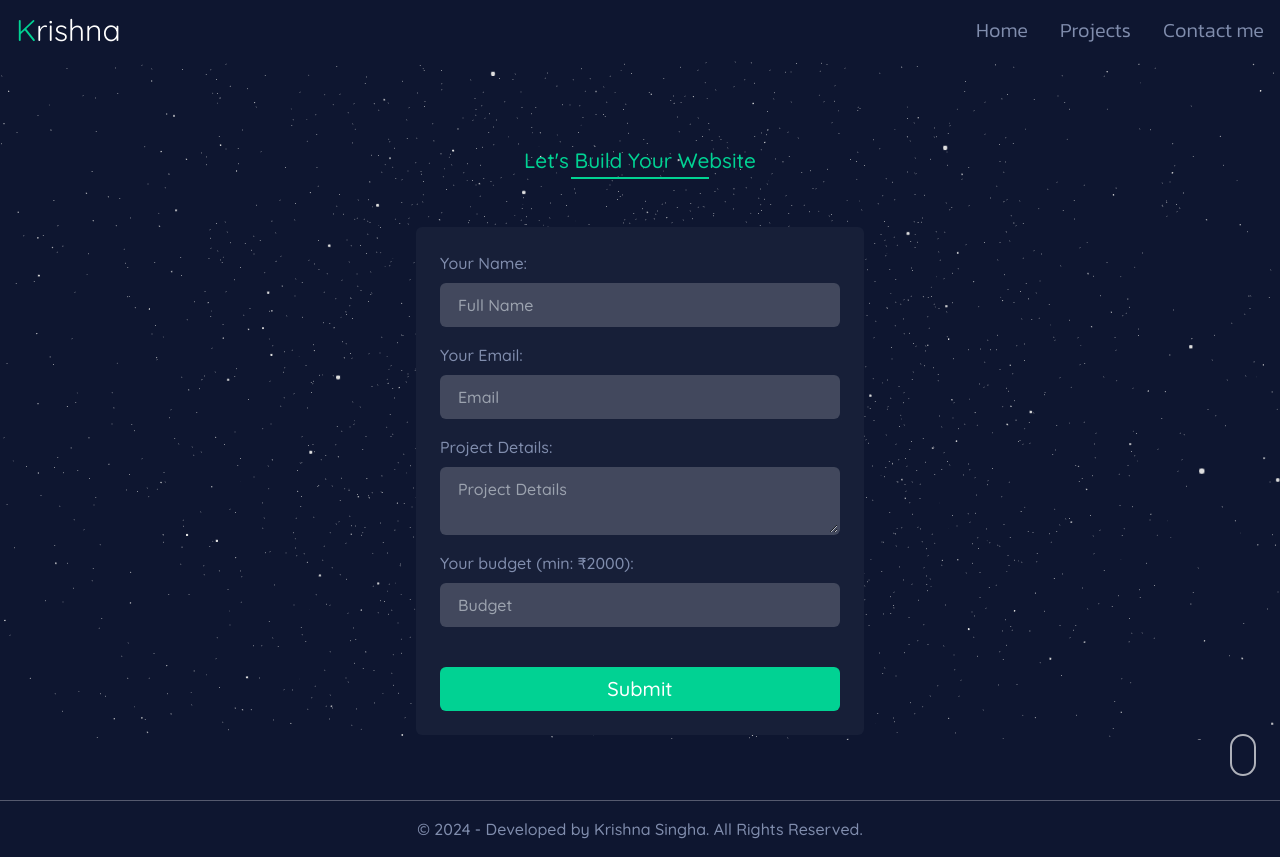
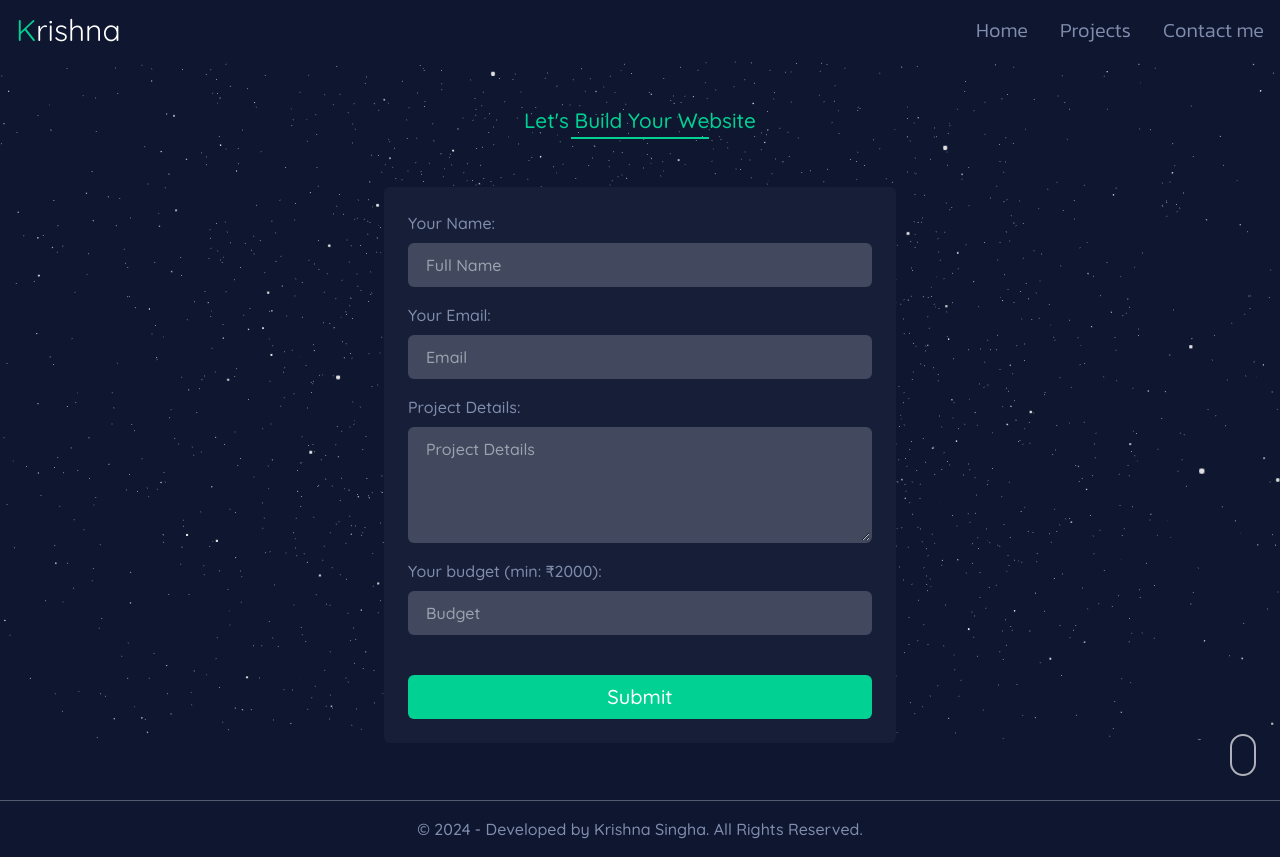
Before and after one commit to krishna-singha/old-portfolio-2, a React (Vite) app in the folder client/: page /build in a window 1280 px wide. Built offline with nearby package versions, Linux system fonts and the light colour scheme.

Commit message:
minor changes

```diff
--- a/client/src/components/pages/Build.jsx
+++ b/client/src/components/pages/Build.jsx
@@ -106,8 +106,8 @@ const Build = () => {
     };
 
     return (
-        <section className="min-h-screen pt-16 flex justify-center items-center">
-            <div className="p-8 w-full max-w-lg">
+        <section className="px-4 min-h-screen pt-16 pb-8 flex justify-center items-center">
+            <div className=" w-full max-w-lg">
                 <Heading title="Let's Build Your Website" />
                 <form onSubmit={handleSubmit} className='bg-boxBg p-6 rounded-md flex flex-col gap-4 mt-8'>
                     <label className='flex flex-col gap-2'>
@@ -153,6 +153,7 @@ const Build = () => {
                         <textarea
                             name="projectDetails"
                             id='projectDetails'
+                            rows={4}
                             value={formData.projectDetails}
                             onChange={handleChange}
                             className='py-2 px-4 rounded-md bg-[#ffffff2f] text-white border-[2px] border-transparent focus:border-dimWhite outline-none'
--- a/client/src/index.css
+++ b/client/src/index.css
@@ -129,6 +129,9 @@ hr.borderB {
 ::-webkit-scrollbar {
     width: 1rem;
 }
+#projectDetails::-webkit-scrollbar {
+    display: none;
+}
 
 ::-webkit-scrollbar-track {
     background-color: #0e1630;
```
